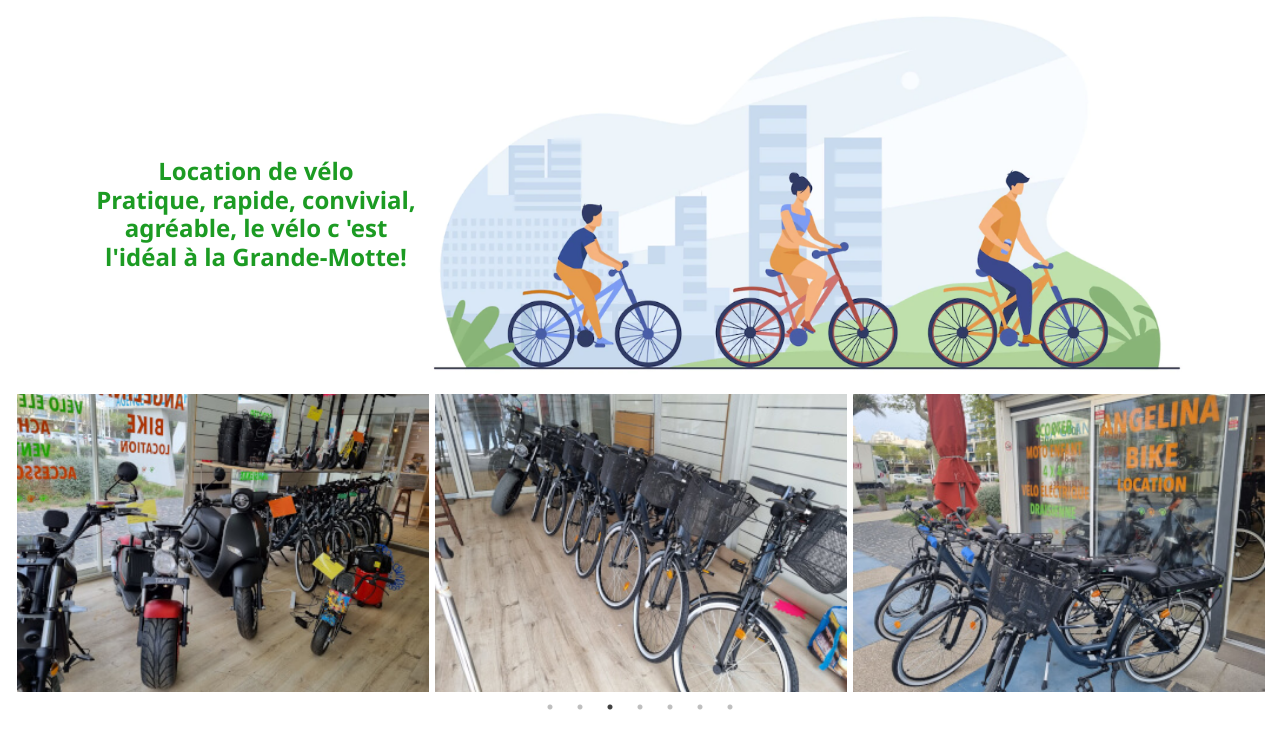
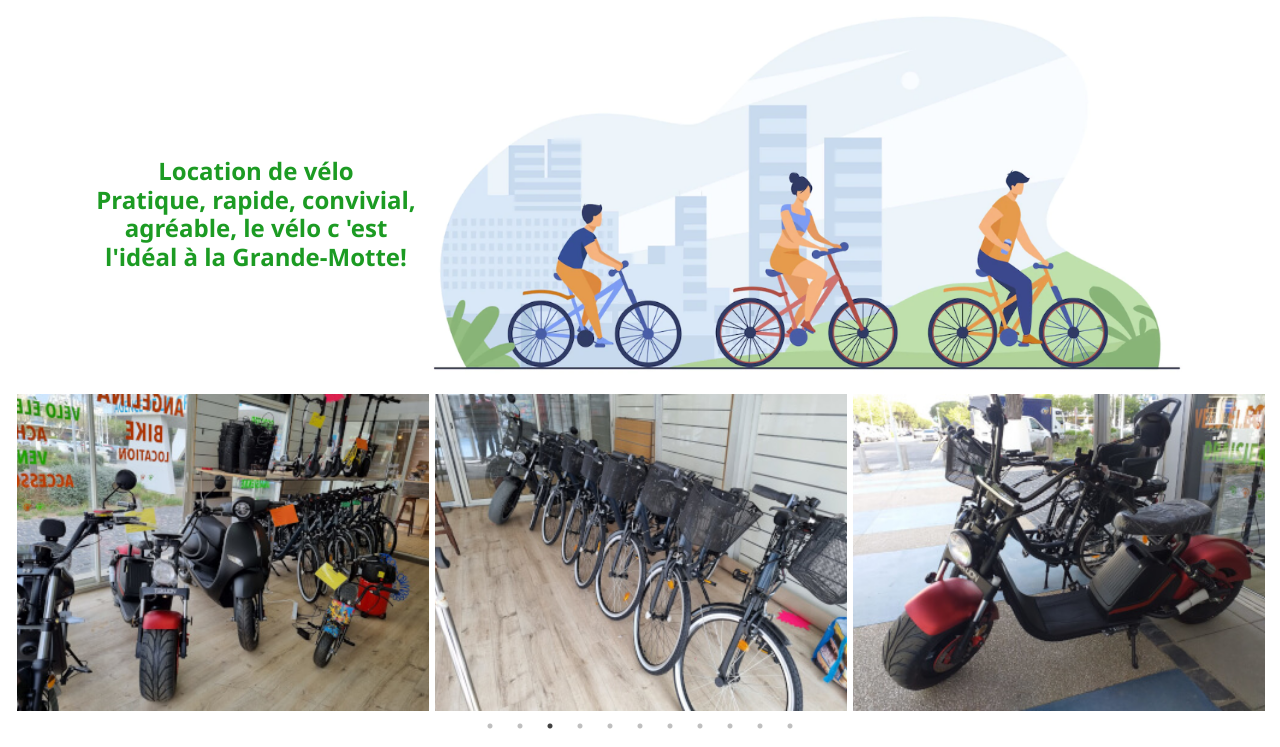
Before and after one commit to Chaplin16/angelina-bike, a plain HTML site: page index.html in a window 1280 px wide. Shown: the part 167-914 px from the top of the page. Drawn offline with nearby package versions, Linux system fonts and the light colour scheme.

Commit message:
troisieme page

```diff
--- a/contact.html
+++ b/contact.html
@@ -1,6 +1,5 @@
 <!DOCTYPE html>
-<html lang="en">
-<html lang="en">
+<html lang="fr">
 
 <head>
     <meta charset="UTF-8" />
@@ -23,6 +22,10 @@
 
     <link href="https://cdn.jsdelivr.net/npm/bootstrap@5.0.2/dist/css/bootstrap.min.css" rel="stylesheet"
         integrity="sha384-EVSTQN3/azprG1Anm3QDgpJLIm9Nao0Yz1ztcQTwFspd3yD65VohhpuuCOmLASjC" crossorigin="anonymous">
+    <!-- Add the slick-theme.css if you want default styling -->
+    <link rel="stylesheet" type="text/css" href="//cdn.jsdelivr.net/npm/slick-carousel@1.8.1/slick/slick.css" />
+    <!-- Add the slick-theme.css if you want default styling -->
+    <link rel="stylesheet" type="text/css" href="//cdn.jsdelivr.net/npm/slick-carousel@1.8.1/slick/slick-theme.css" />
 
     <link rel="stylesheet" href="style.css" />
 
@@ -68,15 +71,32 @@
         </nav>
     </header>
     <main class="pt-5">
-        <div class="d-flex mt-5 pt-5 justify-content-around mappy">
+        <div class="d-flex mt-5 pt-5 pb-5 justify-content-around mappy">
             <div style="width:30%;" class="text-center pt-5">
-                <img style="width:250px; height:auto" class="" src="images/location-velo-electrique-grande-motte-angelina-bike.jpeg" alt="location de velo a la grande motte chez angelina bike">
+                <img style="width:250px; height:auto" class=""
+                    src="images/location-velo-electrique-grande-motte-angelina-bike.jpeg"
+                    alt="location de velo a la grande motte chez angelina bike">
                 <div class="pt-4">
-                    Notre magasin <strong>Angélina Bike</strong> vous accueille toute l'année au 4, place Diana à la Grande Motte (tout au bout de l'avenue de l'Europe, à quelques mètres du front de mer).
+                    Notre magasin <strong>Angélina Bike</strong> vous accueille toute l'année au 4, place Diana à la
+                    Grande Motte (tout au bout de l'avenue de l'Europe, à quelques mètres du front de mer).
                 </div>
             </div>
-            <iframe src="https://www.google.com/maps/embed?pb=!1m18!1m12!1m3!1d2891.3599668422917!2d4.0887789510676305!3d43.55738187902225!2m3!1f0!2f0!3f0!3m2!1i1024!2i768!4f13.1!3m3!1m2!1s0x12b6978cdf4e893d%3A0xeeff4f4e79a50e69!2s4%20Pl.%20Diana%2C%2034280%20La%20Grande-Motte!5e0!3m2!1sfr!2sfr!4v1652561993523!5m2!1sfr!2sfr" width="60%" height="500" style="border:0;" allowfullscreen="" loading="lazy" referrerpolicy="no-referrer-when-downgrade"></iframe>
+            <iframe
+                src="https://www.google.com/maps/embed?pb=!1m18!1m12!1m3!1d2891.3599668422917!2d4.0887789510676305!3d43.55738187902225!2m3!1f0!2f0!3f0!3m2!1i1024!2i768!4f13.1!3m3!1m2!1s0x12b6978cdf4e893d%3A0xeeff4f4e79a50e69!2s4%20Pl.%20Diana%2C%2034280%20La%20Grande-Motte!5e0!3m2!1sfr!2sfr!4v1652561993523!5m2!1sfr!2sfr"
+                width="60%" height="500" style="border:0;" allowfullscreen="" loading="lazy"
+                referrerpolicy="no-referrer-when-downgrade"></iframe>
         </div>
+        <section>
+            <div class="text-center my-3">
+                <div class="row mx-auto my-auto justify-content-center">
+                    <div data-bs-ride="carousel">
+                        <div class="carousel-slick carousel">
+                            <!-- insertion via galleryPhotos.js et velo.js-->
+                        </div>
+                    </div>
+                </div>
+            </div>
+        </section>
 
     </main>
     <footer>
@@ -99,11 +119,16 @@
         </div>
     </footer>
     <script src="https://cdn.jsdelivr.net/npm/bootstrap@5.0.2/dist/js/bootstrap.bundle.min.js"
-    integrity="sha384-MrcW6ZMFYlzcLA8Nl+NtUVF0sA7MsXsP1UyJoMp4YLEuNSfAP+JcXn/tWtIaxVXM"
-    crossorigin="anonymous"></script>
-<script src="https://cdnjs.cloudflare.com/ajax/libs/jquery/3.6.0/jquery.min.js"
-    integrity="sha512-894YE6QWD5I59HgZOGReFYm4dnWc1Qt5NtvYSaNcOP+u1T9qYdvdihz0PPSiiqn/+/3e7Jo4EaG7TubfWGUrMQ=="
-    crossorigin="anonymous" referrerpolicy="no-referrer"></script>
+        integrity="sha384-MrcW6ZMFYlzcLA8Nl+NtUVF0sA7MsXsP1UyJoMp4YLEuNSfAP+JcXn/tWtIaxVXM"
+        crossorigin="anonymous"></script>
+    <script src="https://cdnjs.cloudflare.com/ajax/libs/jquery/3.6.0/jquery.min.js"
+        integrity="sha512-894YE6QWD5I59HgZOGReFYm4dnWc1Qt5NtvYSaNcOP+u1T9qYdvdihz0PPSiiqn/+/3e7Jo4EaG7TubfWGUrMQ=="
+        crossorigin="anonymous" referrerpolicy="no-referrer"></script>
+    <script src="https://cdnjs.cloudflare.com/ajax/libs/slick-carousel/1.9.0/slick.min.js"
+        integrity="sha512-HGOnQO9+SP1V92SrtZfjqxxtLmVzqZpjFFekvzZVWoiASSQgSr4cw9Kqd2+l8Llp4Gm0G8GIFJ4ddwZilcdb8A=="
+        crossorigin="anonymous"></script>
+    <script src="js/velo.js"></script>
+    <script src="js/galleryPhotos.js"></script>
 
 </body>
 
--- a/js/galleryPhotos.js
+++ b/js/galleryPhotos.js
@@ -3,7 +3,7 @@ function carousel(selector, data) {
     let element = document.querySelector(selector);
     data.forEach(function(e) {
         element.innerHTML +=
-        `<div class="card-img"><img style="width:100%; height:15.5rem; border:transparent; object-fit:cover; padding-left:3px; padding-right:3px;" src="${e.link}" alt="${e.alt}"></div>`;
+        `<div class="card-img"><img style="width:100%; height:16.5rem; border:transparent; object-fit:cover; padding-left:3px; padding-right:3px;" src="${e.link}" alt="${e.alt}"></div>`;
     });
     $(element).slick({
         centerMode: true,
@@ -15,6 +15,7 @@ function carousel(selector, data) {
         adaptiveHeight: true,
         autoplaySpeed:1200,
         autoplay: true,
+        pauseOnHover:false,
         responsive: [
             {
                 breakpoint: 1550,
--- a/js/velo.js
+++ b/js/velo.js
@@ -15,14 +15,29 @@ const velo = [
         alt:"location de vélo à la grande Motte chez Angélina Bike"
     },
     {
+        id:10,
+        link:"images/photos/moto-location-grande-motte-angelina-bike.jpeg",
+        alt:""
+    },
+    {
         id:4,
         link:"images/photos/location-velo-grande-motte-angelina-bike.jpeg",
         alt:"location de vélo électriques, trottinette, draisiennes, moto pour enfants à la Grande Motte"
     },
     {
+        id:8,
+        link:"images/photos/moto-cross-piwi-enfant-location-grande-motte.jpeg",
+        alt:"location moto enfant à la grande motte chez angelina bike"
+    },
+    {
         id:5,
         link:"images/photos/location-velo-grande-motte-achat-vente.jpeg",
         alt:"location achat vente de vélo à la Grande Motte chez Angélina Bike"
+    },
+    {
+        id:9,
+        link:"images/photos/moto-enfant-location-grande-motte-angelina-bike.jpeg",
+        alt:"location moto enfant a la grande motte"
     },
     {
         id:6,
@@ -33,5 +48,10 @@ const velo = [
         id:7,
         link:"images/photos/location-velo-grande-motte-trottinettes-magasin.jpeg",
         alt:"location à la grande motte de vélo pour toute la famille, moto et draisienne pour enfants"
+    },
+    {
+        id:11,
+        link:"images/photos/accessoires-casques-location-grande-motte.jpeg",
+        alt:""
     }
 ]
```
Also changed, not shown: images/photos/accessoires-casques-location-grande-motte.jpeg (added), images/photos/accessoires-location-velo-grande-motte.jpeg (added), images/photos/moto-cross-piwi-enfant-location-grande-motte.jpeg (added), images/photos/moto-enfant-location-grande-motte-angelina-bike.jpeg (added), images/photos/moto-location-grande-motte-angelina-bike.jpeg (added).
